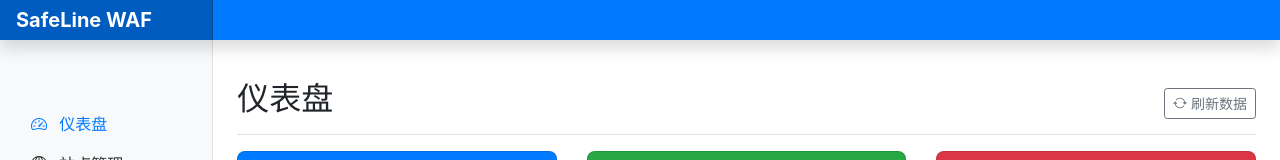
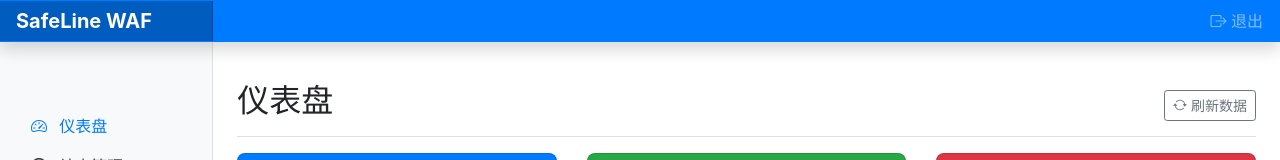
Before and after one commit to DR-lin-eng/safeline-waf, a Vue app in the folder admin/frontend/: page / in a window 1280 px wide. Shown: the top 160 px of the page. Built offline with nearby package versions, Linux system fonts and the light colour scheme; no server answers.

Commit message:
Update App.vue

```diff
--- a/admin/frontend/src/App.vue
+++ b/admin/frontend/src/App.vue
@@ -1,5 +1,7 @@
 <template>
   <div id="app">
+    <!-- 登录页面不显示导航 -->
+    <template v-if="$route.path !== '/login'">
       <nav class="navbar navbar-dark sticky-top bg-primary flex-md-nowrap p-0 shadow">
         <a class="navbar-brand col-md-3 col-lg-2 mr-0 px-3" href="#">
           <span class="font-weight-bold">SafeLine WAF</span>
@@ -15,6 +17,14 @@
         >
           <span class="navbar-toggler-icon"></span>
         </button>
+
+        <ul class="navbar-nav px-3 ml-auto">
+          <li class="nav-item text-nowrap">
+            <button class="btn btn-link nav-link" @click="logout">
+              <i class="bi bi-box-arrow-right"></i> 退出
+            </button>
+          </li>
+        </ul>
       </nav>
 
       <div class="container-fluid">
@@ -61,12 +71,27 @@
           </main>
         </div>
       </div>
+    </template>
+
+    <!-- 登录页面 -->
+    <template v-else>
+      <router-view />
+    </template>
   </div>
 </template>
 
 <script>
 export default {
-  name: 'App'
+  name: 'App',
+  methods: {
+    logout() {
+      // 清除认证信息
+      localStorage.removeItem('auth_token');
+      sessionStorage.removeItem('auth_token');
+      // 跳转到登录页
+      this.$router.push('/login');
+    }
+  }
 }
 </script>
 
```
Lines whose indentation alone changed are shown as unchanged.
